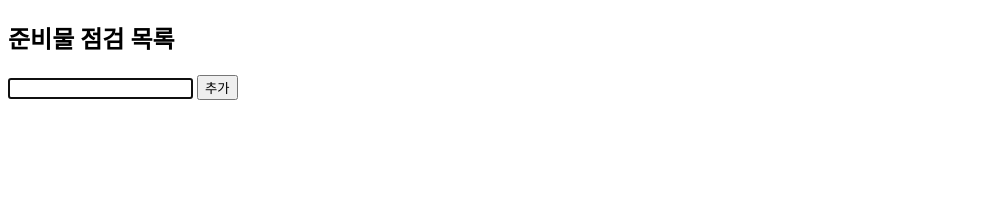
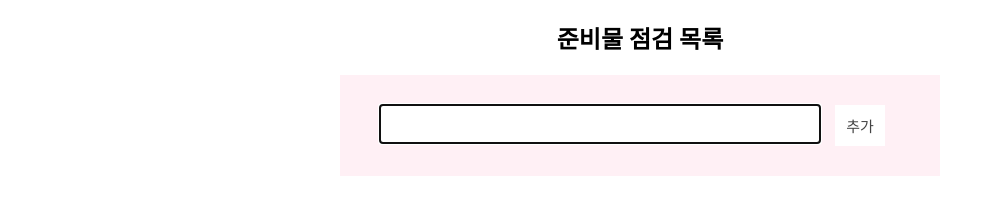
Before and after one commit to mylotto0626/html-js-study, a website: page jsreview/배열/itemlistarray.html in a window 1280 px wide. Shown: the whole page, without its empty margins (0-995 px from the left). Drawn offline with Linux system fonts and the light colour scheme.

```diff
--- a/jsreview/배열/itemlistarray.html
+++ b/jsreview/배열/itemlistarray.html
@@ -3,9 +3,9 @@
 <head>
     <meta charset="UTF-8">
     <meta name="viewport" content="width=device-width, initial-scale=1.0">
-    <link rel="stylesheet" href="/자바스크립트 복습/배열/input.css">
-    <link rel="stylesheet" href="/자바스크립트 복습/배열/list.css">
-    <title>준비물 점검 프로그램 만들기 (예정)</title>
+    <link rel="stylesheet" href="/jsreview/배열/input.css">
+    <link rel="stylesheet" href="/jsreview/배열/list.css">
+    <title>자바스크립트 - 준비물 점검 프로그램 만들기</title>
 </head>
 <body>
     <div id="wrap">
```
